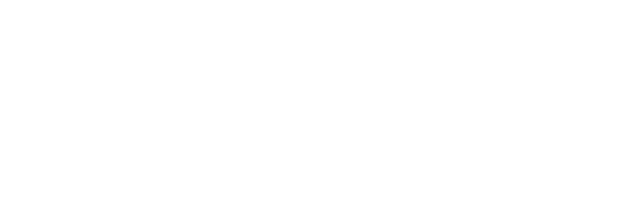
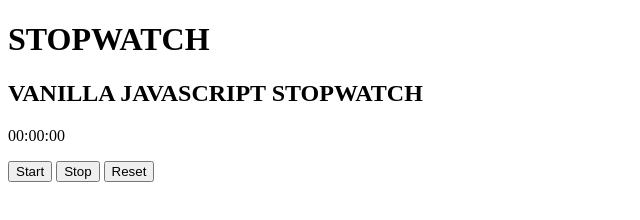
Before and after one commit to ViniciusAlba/STOPWATCH, a plain HTML site: page index.html in a window 1280 px wide. Shown: the whole page, without its empty margins (0-640 px from the left). Drawn offline with Linux system fonts and the light colour scheme.

Commit message:
The semantic of HTML is done. Added a header, main and section. Headings, paragraphs and some buttons. I'll change the footer later

```diff
--- a/index.html
+++ b/index.html
@@ -15,7 +15,23 @@
 </head>
 <body>
 
+    <header>
+        <h1>STOPWATCH</h1>
+        <h2>VANILLA JAVASCRIPT STOPWATCH</h2>
+    </header>
 
+    <main>
+        <p><span id="minutes">00</span>:<span id="seconds">00</span>:<span id="tens">00</span></p>
+        <section>
+            <button id="start-button">Start</button>
+            <button id="stop-button">Stop</button>
+            <button id="reset-button">Reset</button>
+        </section>
+    </main>
+
+    <footer>
+
+    </footer>
 
     <script src="/js/main.js"></script>
 </body>
```
